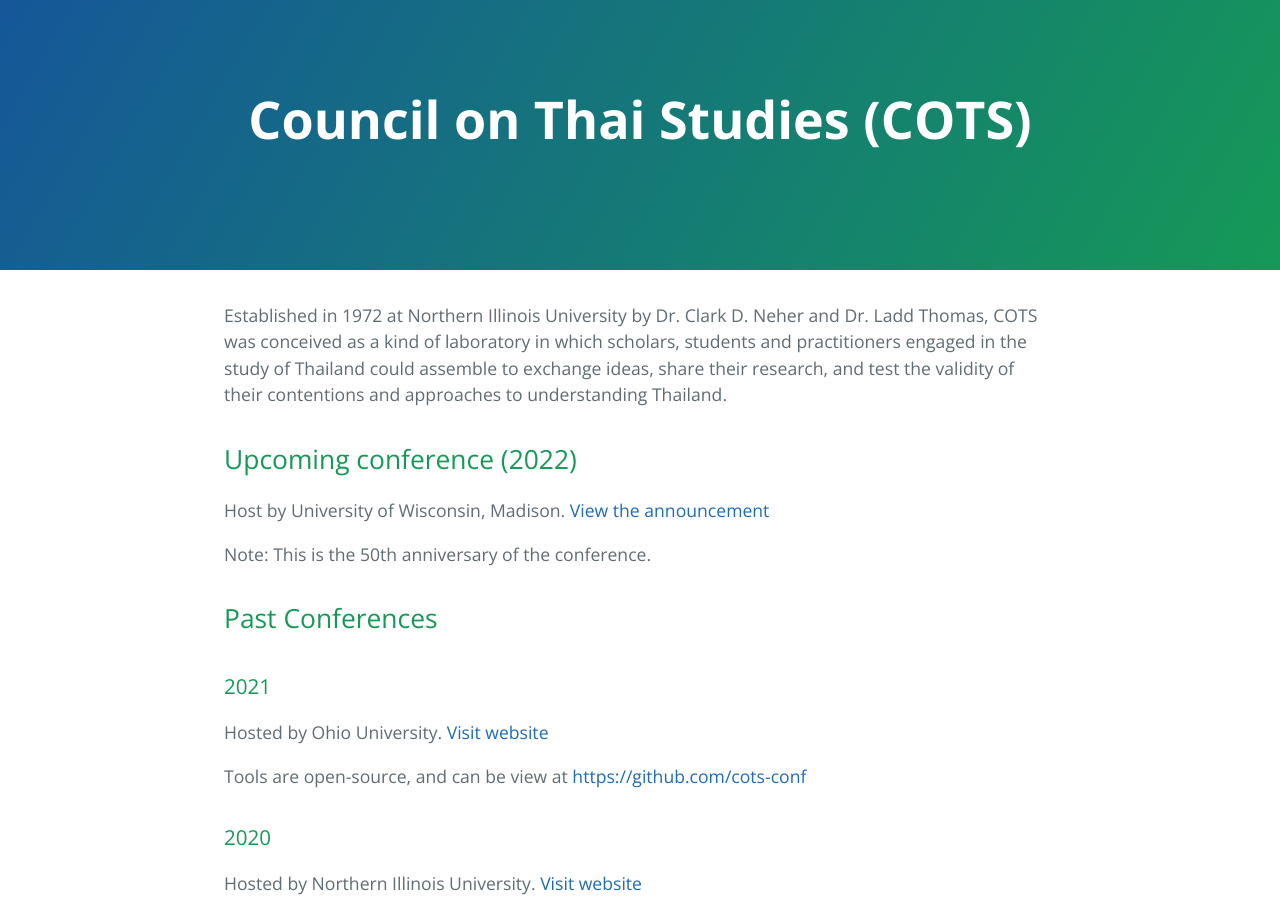
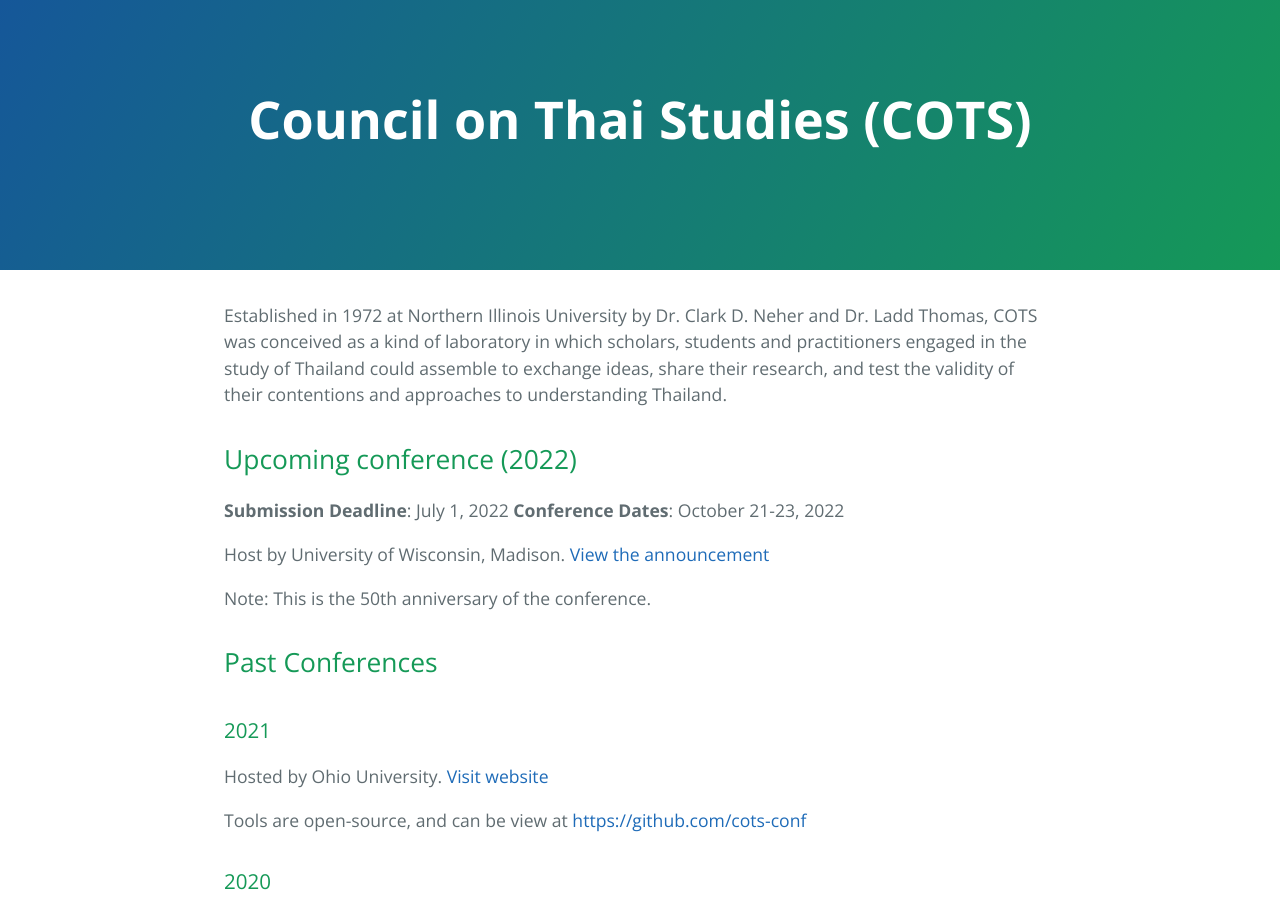
Before and after one commit to cots-conf/cots-conf.github.io, a Jekyll site: the page built from index.md, in a window 1280 px wide and 900 px high. Built offline with Jekyll 4.4.1, drawn with Linux system fonts in a browser that asks for light colours; nearby versions of some CDN libraries.

Commit message:
feat: add conference detail

```diff
--- a/index.md
+++ b/index.md
@@ -7,6 +7,8 @@ description:
 Established in 1972 at Northern Illinois University by Dr. Clark D. Neher and Dr. Ladd Thomas, COTS was conceived as a kind of laboratory in which scholars, students and practitioners engaged in the study of Thailand could assemble to exchange ideas, share their research, and test the validity of their contentions and approaches to understanding Thailand.
 
 ## Upcoming conference (2022)
+
+**Submission Deadline**: July 1, 2022 **Conference Dates**: October  21-23, 2022
 
 Host by University of Wisconsin, Madison. [View the announcement](https://seasia.wisc.edu/cots-conference-announcement/)
 
```
